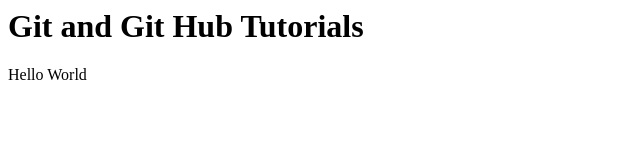
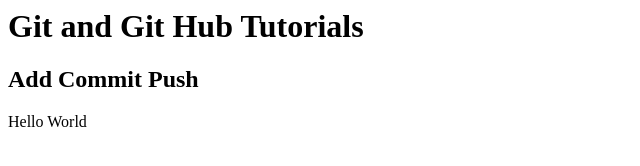
Before and after one commit to AparnaMani357/apna-college-demo, a plain HTML site: page index.html in a window 1280 px wide. Shown: the whole page, without its empty margins (0-640 px from the left). Drawn offline with Linux system fonts and the light colour scheme.

Commit message:
Added heading tag under .html file

```diff
--- a/index.html
+++ b/index.html
@@ -1,2 +1,3 @@
 <h1>Git and Git Hub Tutorials</h1>
+<h2>Add Commit Push</h2>
 <p>Hello World</p>
```
